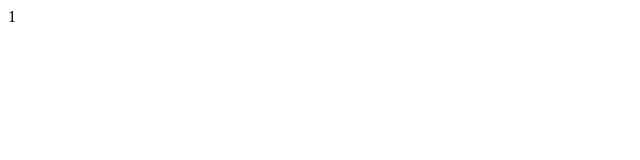
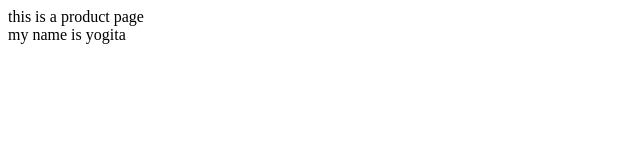
Before and after one commit to Yogitay1/GIT-Tutorial1, a plain HTML site: page index.html in a window 1280 px wide. Shown: the whole page, without its empty margins (0-640 px from the left). Drawn offline with Linux system fonts and the light colour scheme.

Commit message:
commit done in child1

```diff
--- a/index.html
+++ b/index.html
@@ -9,6 +9,7 @@
     <!--
 
      -->
-     <div>1</div>
+     <div>this is a product page</div>
+     <section>my name is yogita</section>
 </body>
 </html>
```
Also changed, not shown: about.html (+12 -0 lines), contact.html (+1 -1 lines), product.html (deleted, +0 -11 lines).
